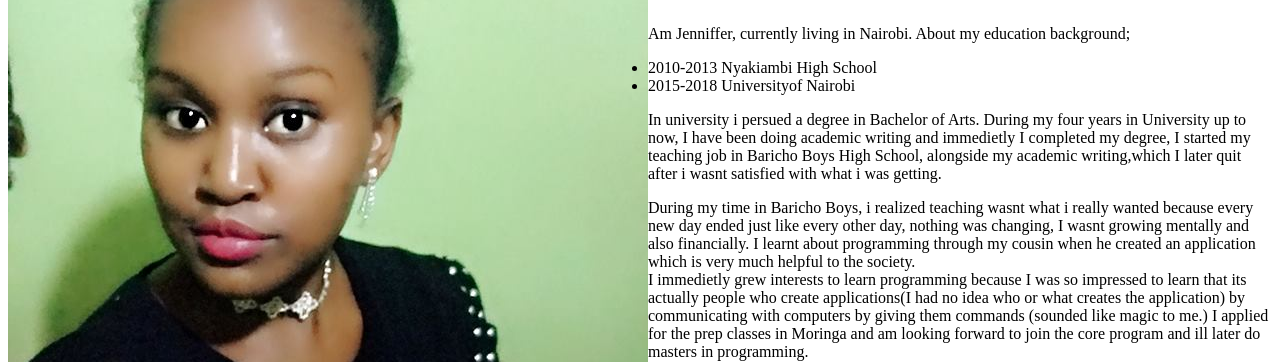
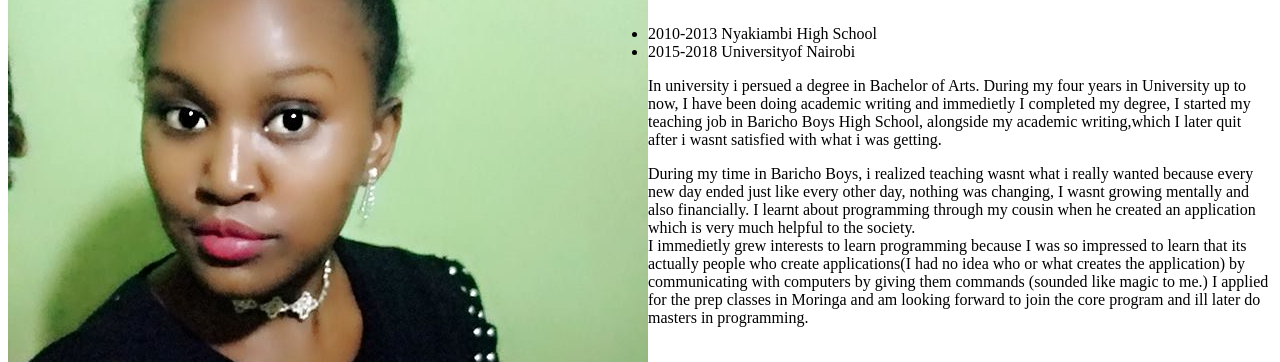
Before and after one commit to Sijenn/portfolio, a plain HTML site: page index.html in a window 1280 px wide. Shown: the part 276-638 px from the top of the page. Drawn offline with Linux system fonts and the light colour scheme.

Commit message:
modified changes

```diff
--- a/index.html
+++ b/index.html
@@ -17,7 +17,6 @@
 </div>
   <h3>Education</h3>
   <div class="education">
-    <p>Am Jenniffer, currently living in Nairobi. About my education background;
       <ul>
         <li>2010-2013 Nyakiambi High School</li>
         <li>2015-2018 Universityof Nairobi</li>
```
